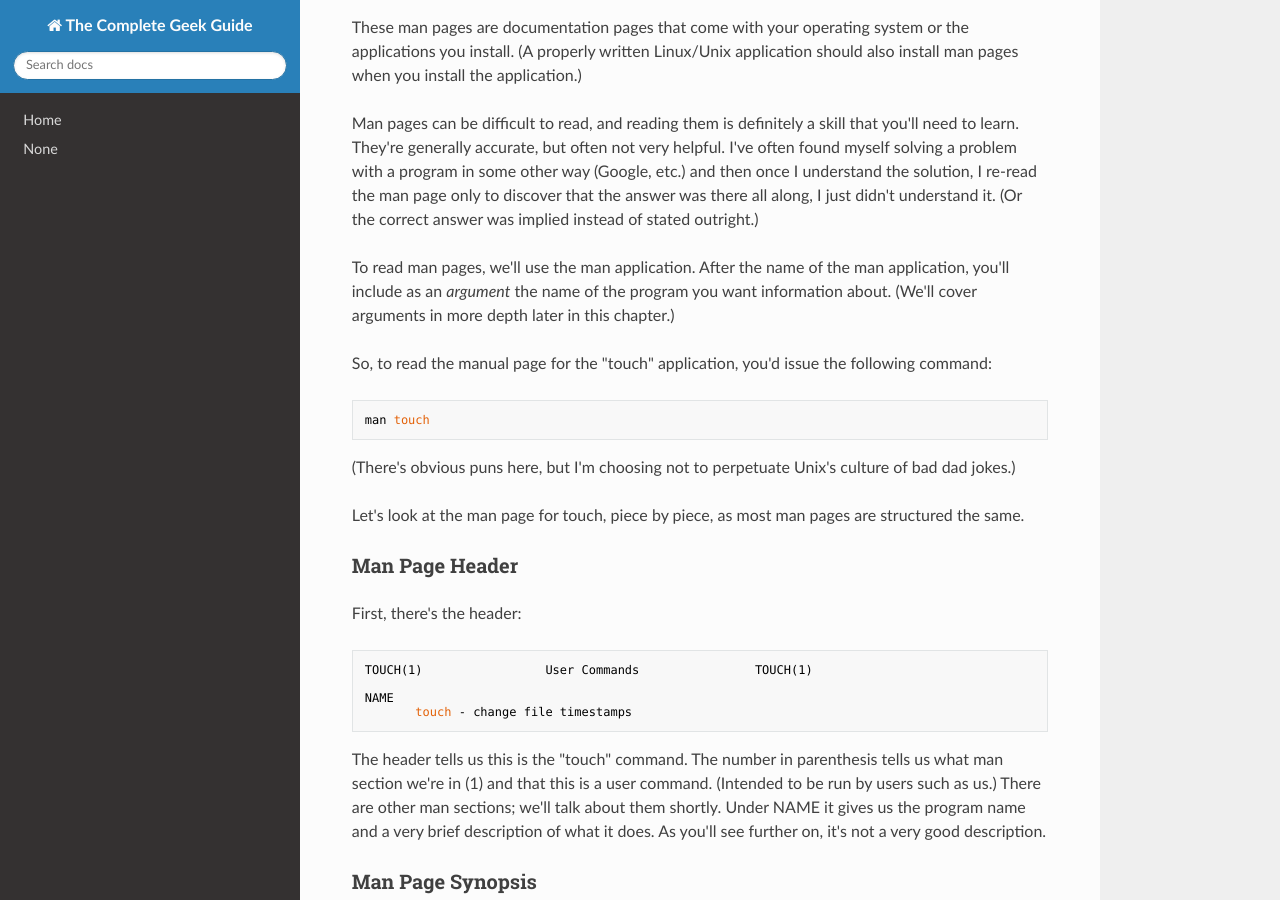
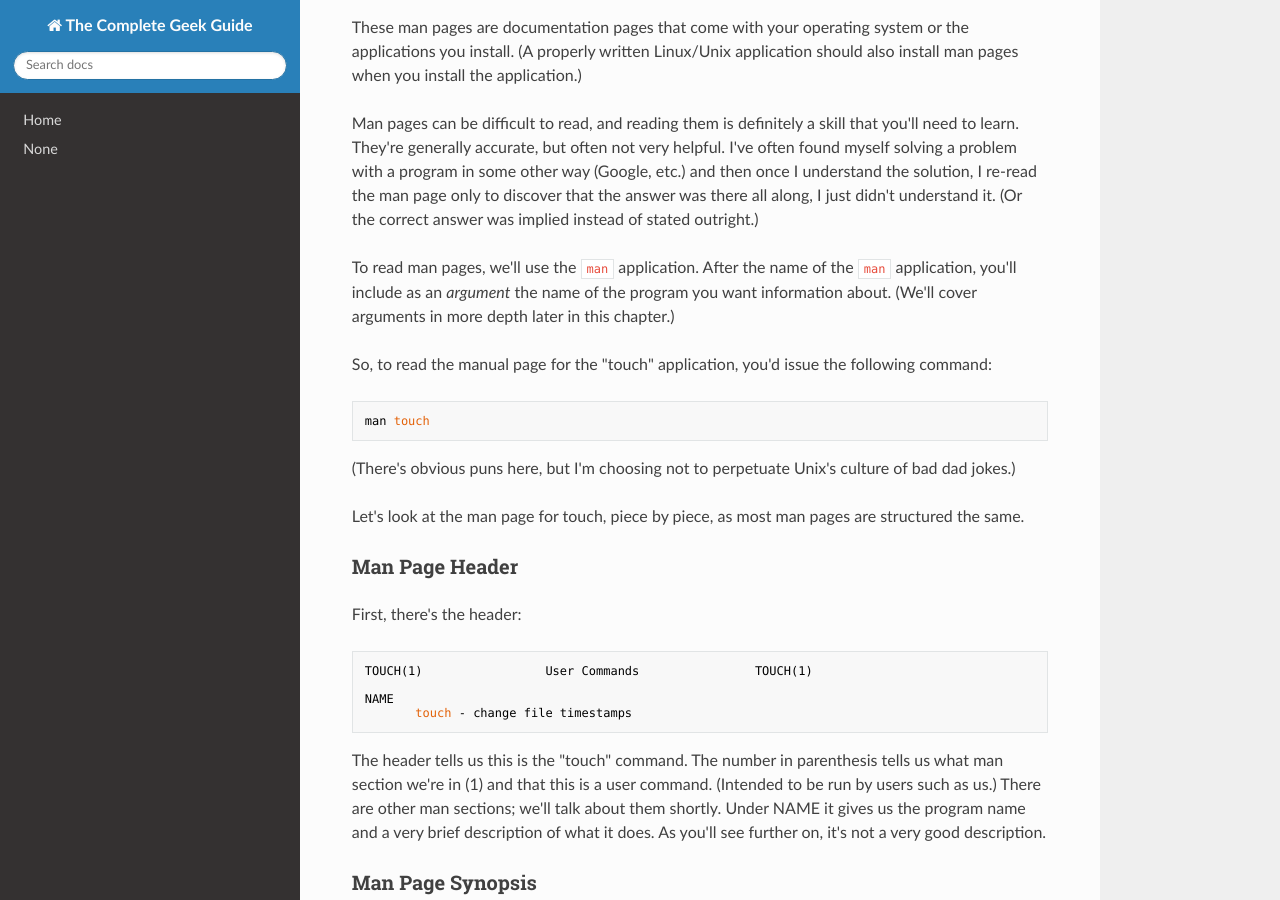
Before and after one commit to CommandLineLabs/completegeek, an MkDocs documentation site: the page built from docs/linux-basics/getting-help.md, in a window 1280 px wide and 900 px high, scrolled down 632 px. Built offline with MkDocs 1.6.1, drawn with Linux system fonts in a browser that asks for light colours; nearby versions of some CDN libraries.

Commit message:
Adding backticks

```diff
--- a/docs/linux-basics/getting-help.md
+++ b/docs/linux-basics/getting-help.md
@@ -14,7 +14,7 @@ These man pages are documentation pages that come with your operating system or
 
 Man pages can be difficult to read, and reading them is definitely a skill that you'll need to learn. They're generally accurate, but often not very helpful. I've often found myself solving a problem with a program in some other way (Google, etc.) and then once I understand the solution, I re-read the man page only to discover that the answer was there all along, I just didn't understand it. (Or the correct answer was implied instead of stated outright.)
 
-To read man pages, we'll use the man application. After the name of the man application, you'll include as an *argument* the name of the program you want information about. (We'll cover arguments in more depth later in this chapter.)
+To read man pages, we'll use the `man` application. After the name of the `man` application, you'll include as an *argument* the name of the program you want information about. (We'll cover arguments in more depth later in this chapter.)
 
 So, to read the manual page for the "touch" application, you'd issue the following command:
 
```
